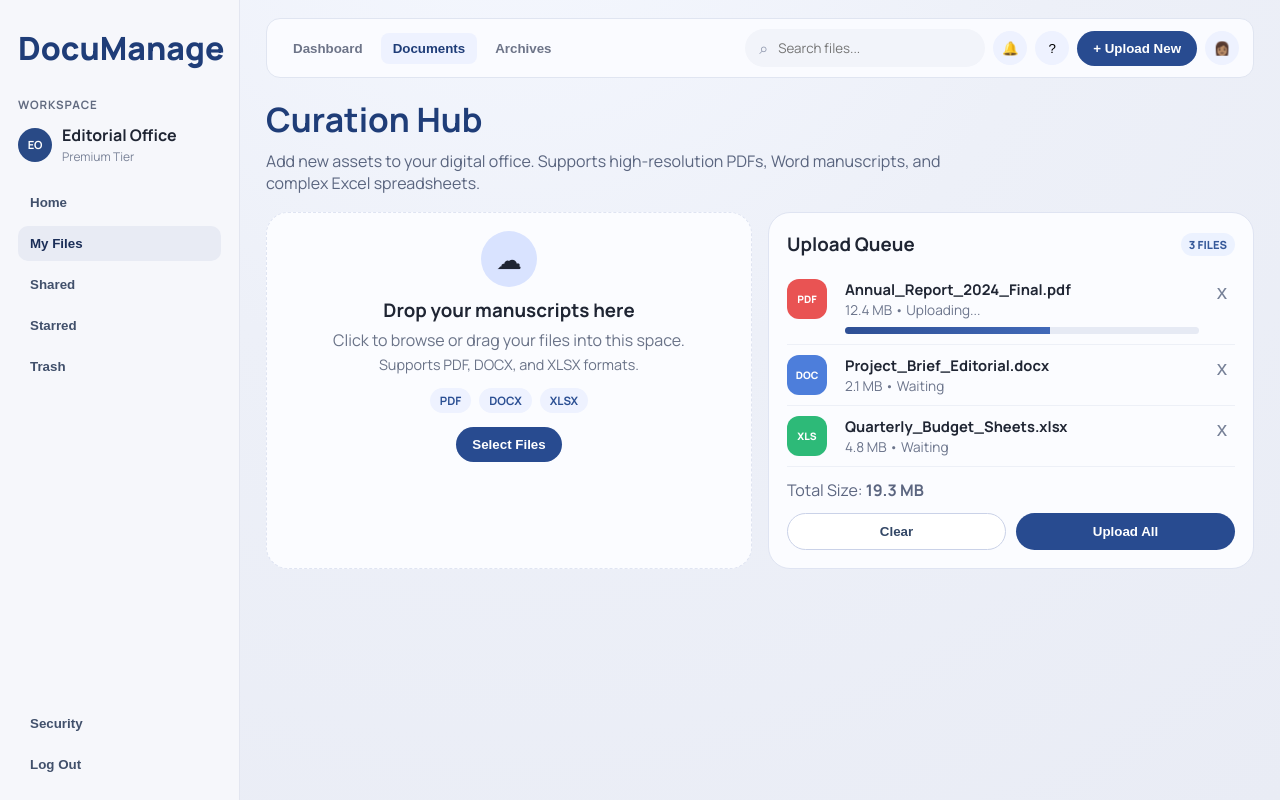
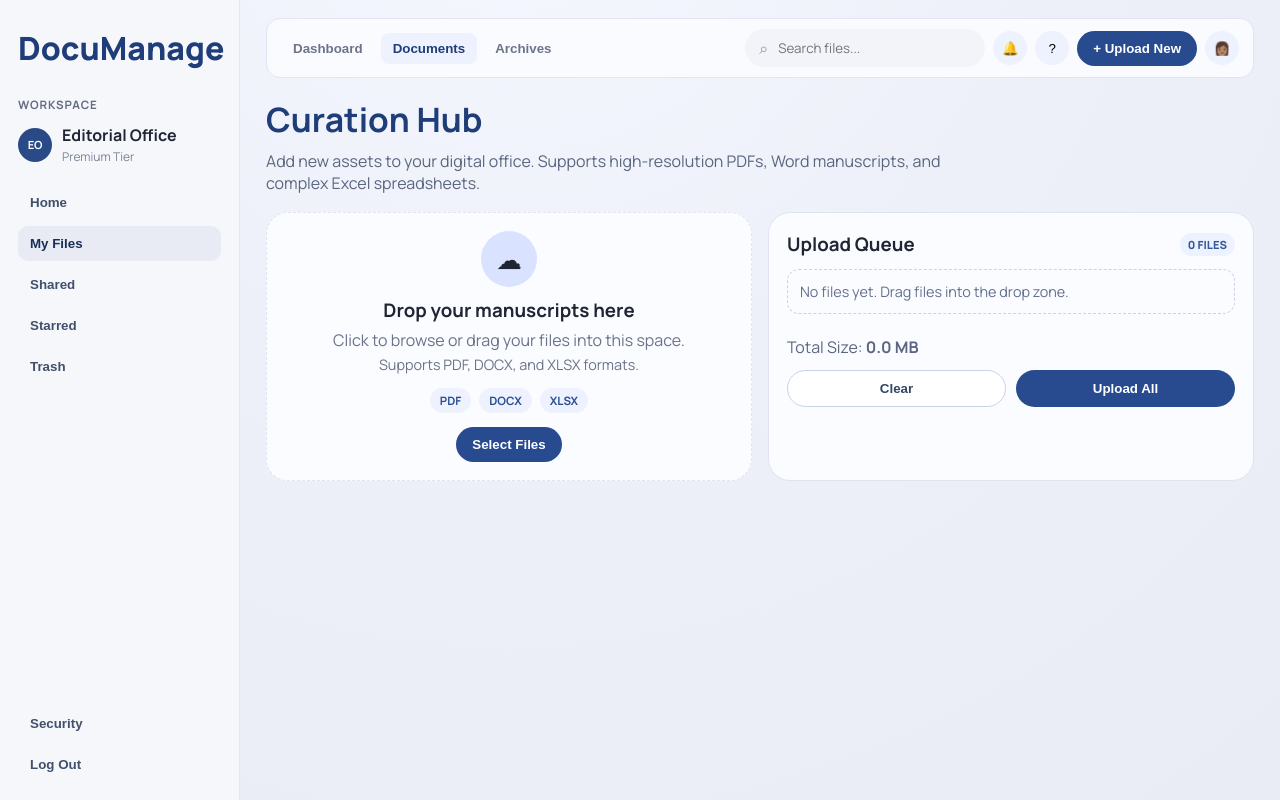
Before and after one commit to linhhoai1603/DACN, a React (Create React App) app in the folder FE/my-react-app/: page /login in a window 1280 px wide. Both pictures are taken after a click on the button "Sign In". Built offline with nearby package versions, Linux system fonts and the light colour scheme.

Commit message:
match BE and FE upload file

```diff
--- a/FE/my-react-app/src/App.js
+++ b/FE/my-react-app/src/App.js
@@ -42,6 +42,7 @@ function App() {
   }
 
   return <LoginPage onSignIn={() => navigateTo(DASHBOARD_ROUTE)} />;
+  // return <UploadDashboard/>;
 }
 
 export default App;
--- a/FE/my-react-app/src/page/UploadDashboard.jsx
+++ b/FE/my-react-app/src/page/UploadDashboard.jsx
@@ -1,35 +1,12 @@
 import { useMemo, useRef, useState } from 'react';
 import './UploadDashboard.css';
+
+const API_BASE = 'http://localhost:8080';
 
 function UploadDashboard({ onLogout }) {
   const fileInputRef = useRef(null);
   const [isDragging, setIsDragging] = useState(false);
-  const [queueItems, setQueueItems] = useState([
-    {
-      id: 'seed-1',
-      iconClass: 'pdf',
-      name: 'Annual_Report_2024_Final.pdf',
-      sizeLabel: '12.4 MB',
-      status: 'Uploading...',
-      progress: 58,
-    },
-    {
-      id: 'seed-2',
-      iconClass: 'doc',
-      name: 'Project_Brief_Editorial.docx',
-      sizeLabel: '2.1 MB',
-      status: 'Waiting',
-      progress: 0,
-    },
-    {
-      id: 'seed-3',
-      iconClass: 'xls',
-      name: 'Quarterly_Budget_Sheets.xlsx',
-      sizeLabel: '4.8 MB',
-      status: 'Waiting',
-      progress: 0,
-    },
-  ]);
+  const [queueItems, setQueueItems] = useState([]);
 
   const getIconClass = (fileName) => {
     const ext = fileName.split('.').pop()?.toLowerCase();
@@ -79,6 +56,7 @@ function UploadDashboard({ onLogout }) {
       sizeLabel: formatBytes(file.size),
       status: 'Waiting',
       progress: 0,
+      file, // giữ File object để upload
     }));
 
     setQueueItems((prev) => [...prev, ...mappedFiles]);
@@ -118,6 +96,40 @@ function UploadDashboard({ onLogout }) {
 
   const handleClearQueue = () => {
     setQueueItems([]);
+  };
+
+  const updateItem = (id, patch) => {
+    setQueueItems((prev) =>
+        prev.map((item) => (item.id === id ? { ...item, ...patch } : item))
+    );
+  };
+
+  const handleUploadAll = async () => {
+    const pending = queueItems.filter((item) => item.status === 'Waiting' && item.file);
+    if (pending.length === 0) return;
+
+    for (const item of pending) {
+      updateItem(item.id, { status: 'Uploading...', progress: 10 });
+
+      const formData = new FormData();
+      formData.append('file', item.file);
+
+      try {
+        const res = await fetch(`${API_BASE}/files/upload`, {
+          method: 'POST',
+          body: formData,
+        });
+
+        if (!res.ok) {
+          const msg = await res.text();
+          throw new Error(msg || res.statusText);
+        }
+
+        updateItem(item.id, { status: 'Done', progress: 100 });
+      } catch (err) {
+        updateItem(item.id, { status: `Failed: ${err.message}`, progress: 0 });
+      }
+    }
   };
 
   return (
@@ -242,7 +254,7 @@ function UploadDashboard({ onLogout }) {
                   </p>
                   <div className="queue-actions">
                     <button type="button" className="ghost-btn" onClick={handleClearQueue}>Clear</button>
-                  <button type="button" className="primary-btn">Upload All</button>
+                    <button type="button" className="primary-btn" onClick={handleUploadAll}>Upload All</button>
                   </div>
                 </div>
               </article>
```
Lines whose indentation alone changed are shown as unchanged.
